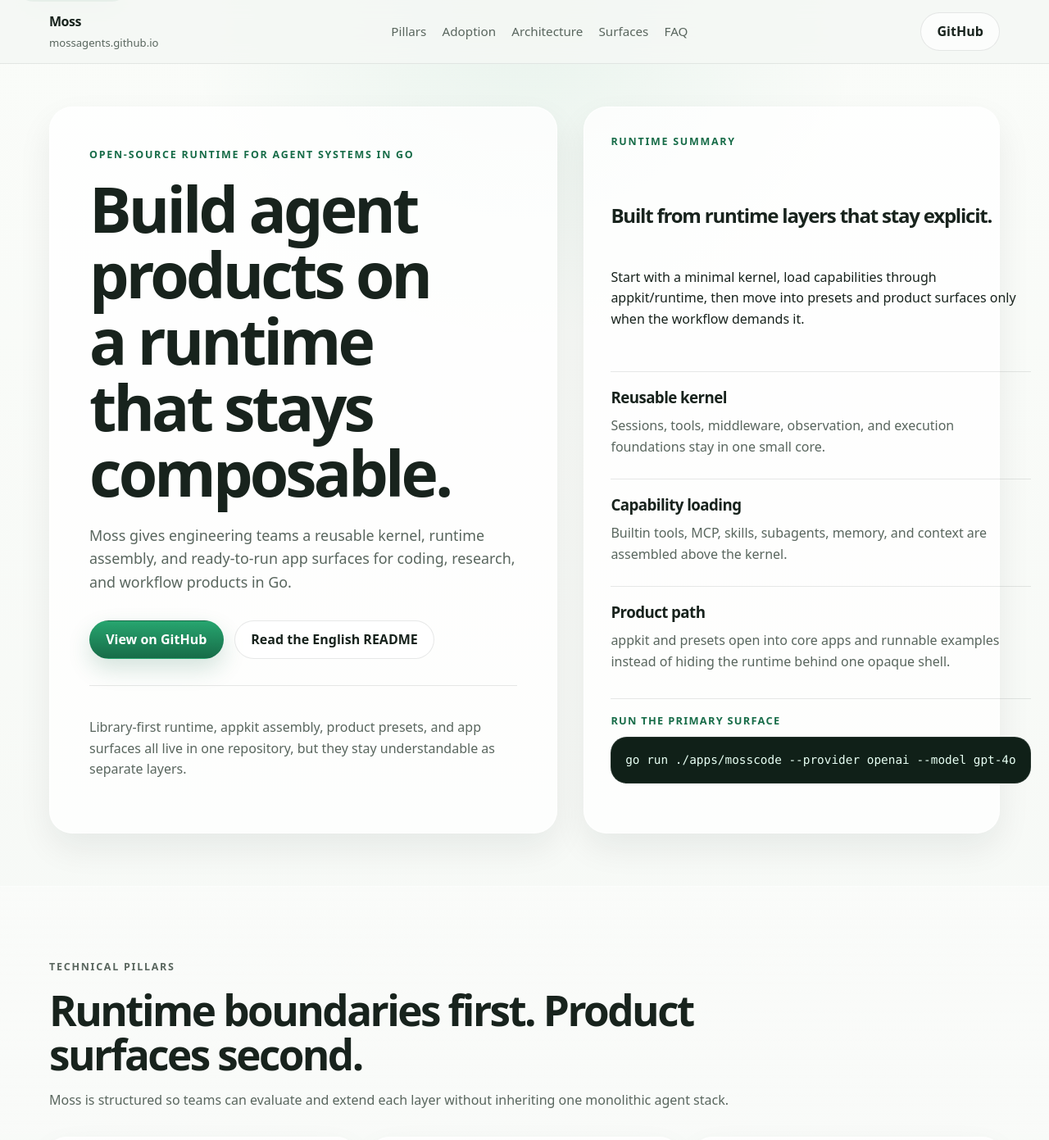
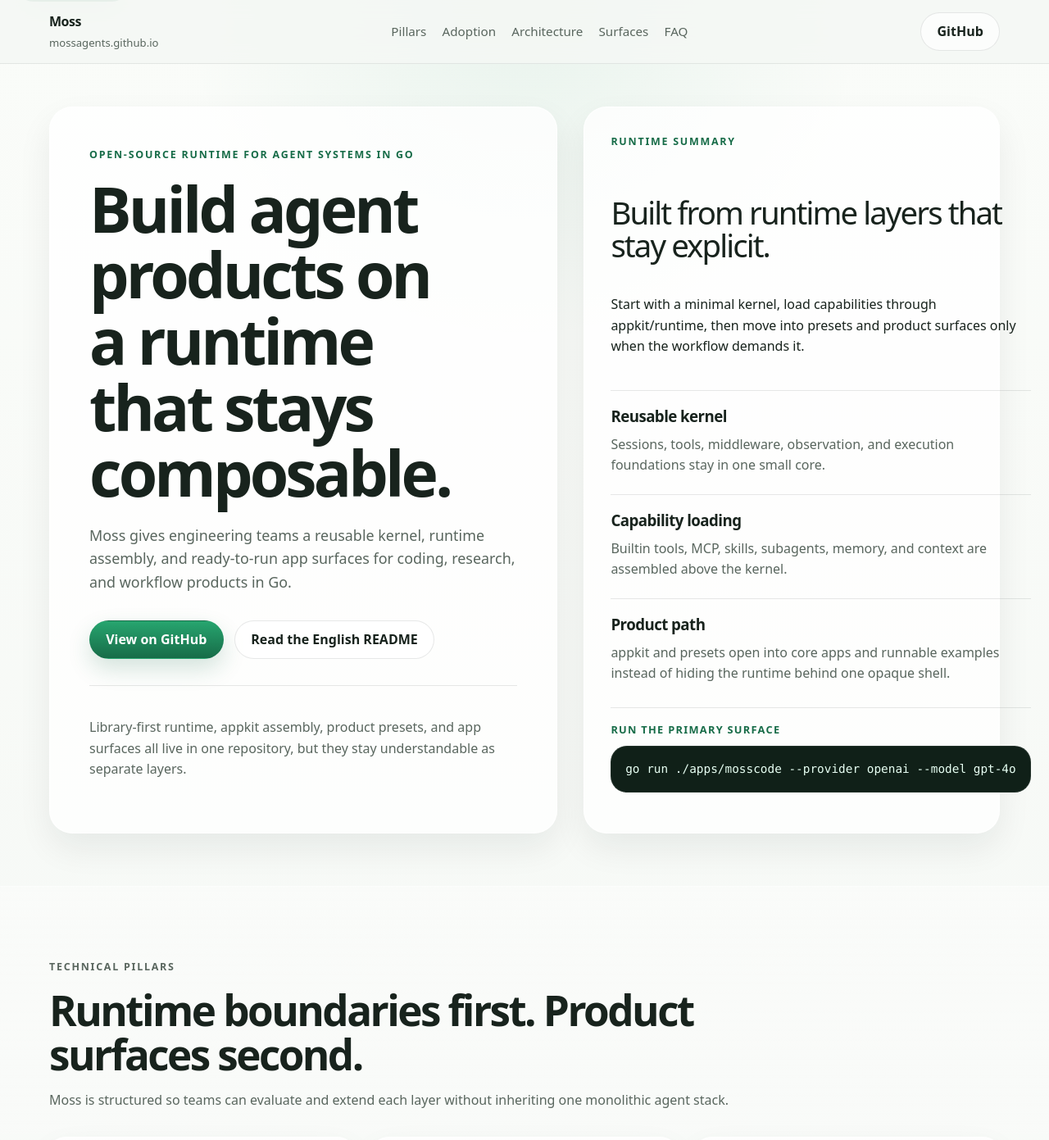
Before and after one commit to mossagents/mossagents.github.io, a Jekyll site: the page built from index.html, in a window 1280 px wide and 1400 px high. Shown: the top 1391 px of the window at 82% size. Built offline with Jekyll 4.4.1, drawn with Linux system fonts in a browser that asks for light colours.

Commit message:
fix: tighten landing page semantics
Co-authored-by: Copilot <223556219+Copilot@users.noreply.github.com>

```diff
--- a/_config.yml
+++ b/_config.yml
@@ -4,3 +4,5 @@ markdown: kramdown
 permalink: pretty
 exclude:
   - README.md
+  - plan
+  - docs/superpowers
--- a/_includes/docs-cta.html
+++ b/_includes/docs-cta.html
@@ -1,8 +1,8 @@
 {% assign docs = site.data.landing.docs %}
 {% assign faq = site.data.landing.faq %}
-<section id="docs" class="section">
+<div class="section">
   <div class="container docs-faq-grid">
-    <section class="docs-panel" aria-labelledby="docs-heading">
+    <section id="docs" class="docs-panel" aria-labelledby="docs-heading">
       <div class="section-heading section-heading--compact">
         <p class="eyebrow">{{ docs.section_label }}</p>
         <h2 id="docs-heading">{{ docs.title }}</h2>
@@ -34,4 +34,4 @@
       </div>
     </section>
   </div>
-</section>
+</div>
--- a/_includes/hero.html
+++ b/_includes/hero.html
@@ -15,9 +15,9 @@
         </div>
       </div>
 
-      <aside class="hero-summary">
+      <section class="hero-summary" aria-labelledby="hero-summary-title">
         <p class="eyebrow">{{ hero.summary.eyebrow }}</p>
-        <h2>{{ hero.summary.title }}</h2>
+        <p id="hero-summary-title" class="hero-summary__title">{{ hero.summary.title }}</p>
         <p class="hero-summary__lead">{{ hero.summary.text }}</p>
         <div class="hero-summary__points">
           {% for point in hero.summary.points %}
@@ -31,7 +31,7 @@
           <p class="summary-snippet__label">{{ hero.summary.snippet_label }}</p>
           <pre class="snippet"><code class="language-{{ hero.summary.snippet_language | default: 'text' }}">{{ hero.summary.snippet | escape }}</code></pre>
         </div>
-      </aside>
+      </section>
     </div>
   </div>
 </section>
--- a/assets/css/site.css
+++ b/assets/css/site.css
@@ -25,6 +25,7 @@
 
 html {
   scroll-behavior: smooth;
+  scroll-padding-top: 6rem;
 }
 
 body {
@@ -80,6 +81,7 @@ code {
 
 .section {
   padding: 5.5rem 0;
+  scroll-margin-top: 6rem;
 }
 
 .section--hero {
@@ -230,7 +232,7 @@ code {
 
 .section-heading h2,
 .hero-grid h1,
-.hero-summary h2,
+.hero-summary__title,
 .final-cta h2 {
   margin: 0;
   letter-spacing: -0.05em;
@@ -313,6 +315,10 @@ code {
 
 .hero-summary__lead {
   margin: 0;
+}
+
+.hero-summary__title {
+  font-size: clamp(1.8rem, 3vw, 2.6rem);
 }
 
 .hero-summary__points {
@@ -544,6 +550,19 @@ button:focus-visible {
 }
 
 @media (max-width: 1080px) {
+  .site-header__inner {
+    flex-wrap: wrap;
+    align-items: center;
+    min-height: auto;
+    padding: 0.9rem 0;
+  }
+
+  .site-nav {
+    order: 3;
+    flex: 1 1 100%;
+    flex-wrap: wrap;
+  }
+
   .hero-grid,
   .docs-faq-grid,
   .final-cta {
```
